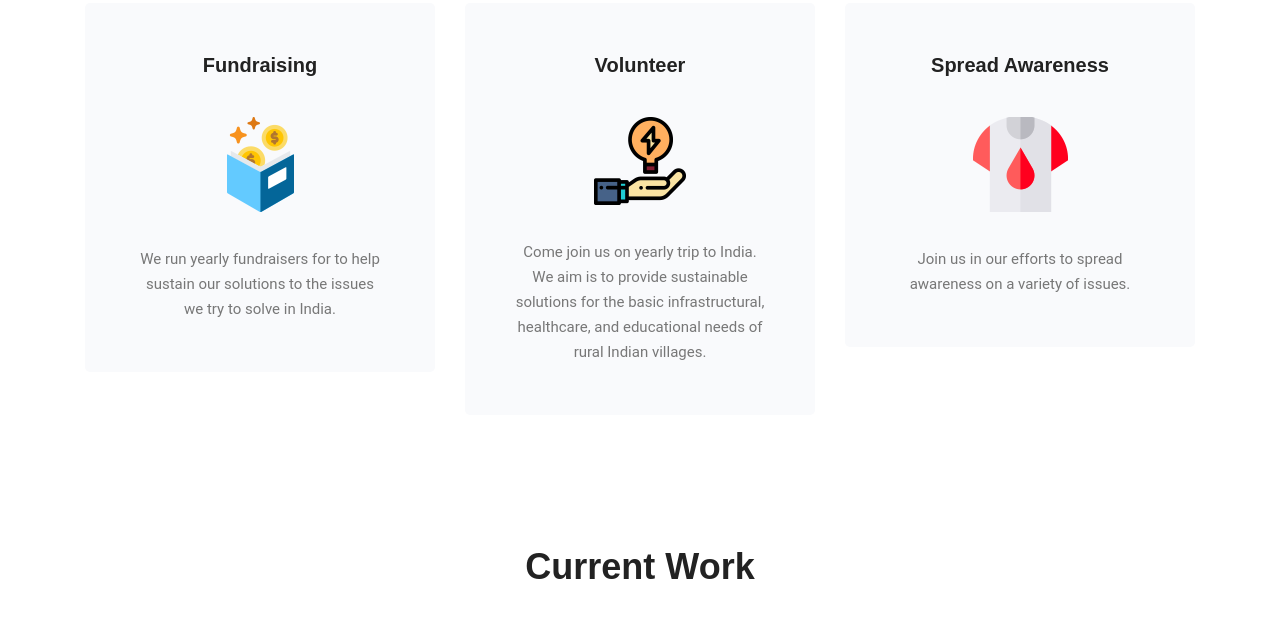
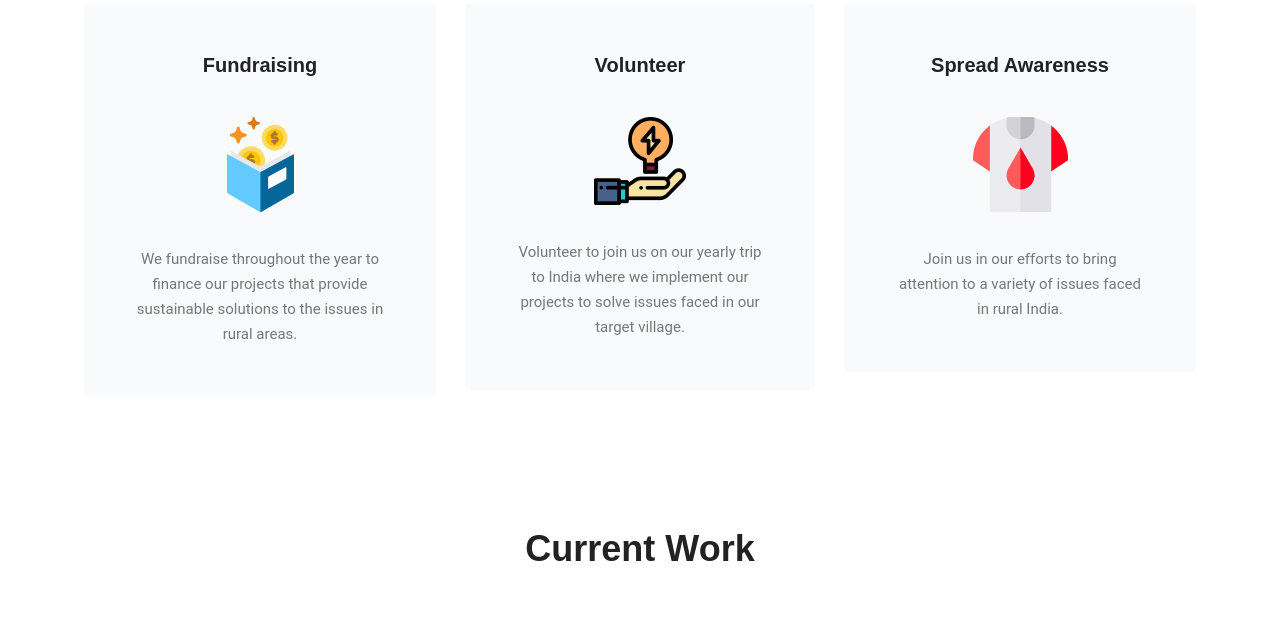
Before and after one commit to ucsdprojectrishi/ucsdprojectrishi.github.io, a plain HTML site: page causes.html in a window 1280 px wide. Shown: the part 785-1414 px from the top of the page. Drawn offline with Linux system fonts and the light colour scheme; some packages are replaced by stand-ins of ours.

Commit message:
changed home and causes page text blurbs

```diff
--- a/causes.html
+++ b/causes.html
@@ -75,8 +75,8 @@
 						<h4>Fundraising</h4>
 						<img src="img/causes/c1.png" alt="">
 						<p>
-							We run yearly fundraisers for to help sustain our solutions to the issues we try to solve in India.
-						</p>
+                            We fundraise throughout the year to finance our projects that provide sustainable solutions to the issues in rural areas.
+                        </p>
 					</div>
 				</div>
 				<div class="col-lg-4 col-md-6">
@@ -84,8 +84,7 @@
 						<h4>Volunteer</h4>
 						<img src="img/causes/c2.png" alt="">
 						<p>
-							Come join us on yearly trip to India. We aim is to provide
-							sustainable solutions for the basic infrastructural, healthcare, and educational needs of rural Indian villages.
+							Volunteer to join us on our yearly trip to India where we implement our projects to solve issues faced in our target village.
 						</p>
 					</div>
 				</div>
@@ -94,8 +93,8 @@
 						<h4>Spread Awareness</h4>
 						<img src="img/causes/c3.png" alt="">
 						<p>
-							Join us in our efforts to spread awareness on a variety of issues.
-						</p>
+                            Join us in our efforts to bring attention to a variety of issues faced in rural India.
+                        </p>
 					</div>
 				</div>
 			</div>
```
Also changed, not shown: index.html (+3 -3 lines).
